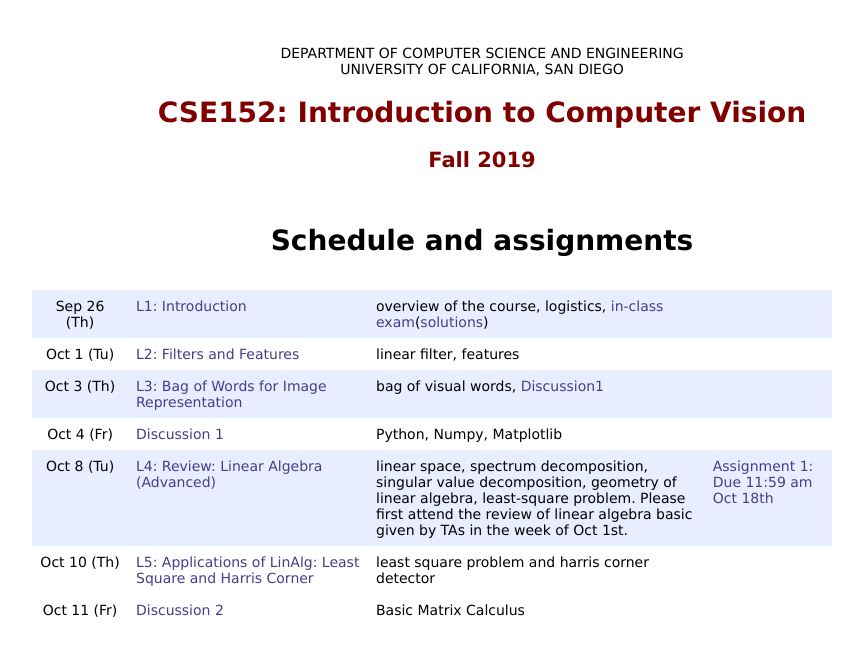
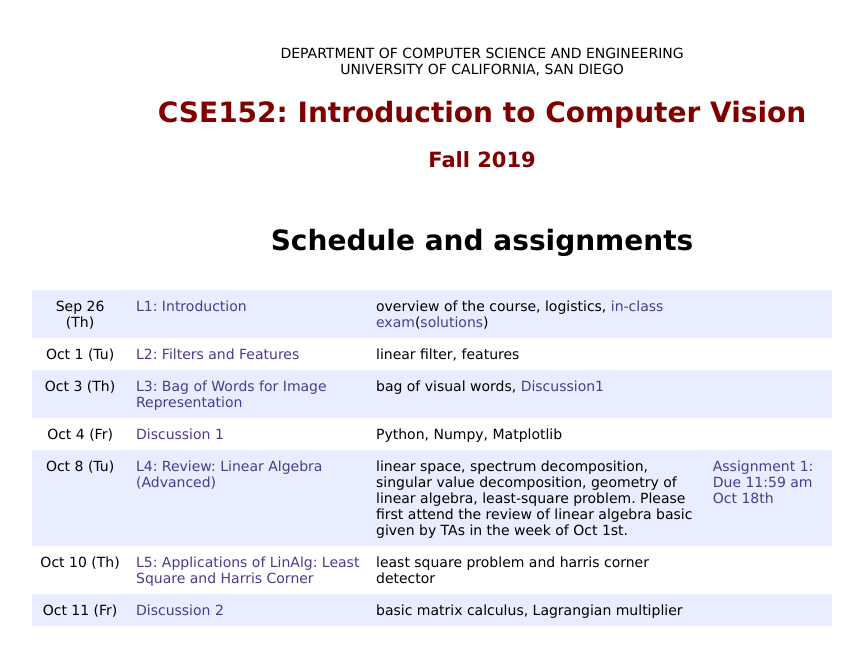
Before and after one commit to ucsd-cse-152/course_web, a plain HTML site: page schedule.html in a window 1280 px wide. Shown: the whole page, without its empty margins (158-1021 px from the left). Drawn offline with Linux system fonts and the light colour scheme.

Commit message:
discussion

```diff
--- a/schedule.html
+++ b/schedule.html
@@ -70,12 +70,12 @@
                             <TD vAlign="top">least square problem and harris corner detector</TD>
                             <TD vAlign="top"></TD>
                         </TR>
-                        <TR class="even">
+                        <TR class="odd">
                             <TD vAlign="top" width="12%">
                                 <DIV align="center">Oct 11 (Fr)</DIV>
                             </TD>
                             <TD vAlign="top" width="30%"><a href="./discussion/discussion2.pdf">Discussion 2</a></TD>
-                            <TD vAlign="top">Basic Matrix Calculus</a></TD>
+                            <TD vAlign="top">basic matrix calculus, Lagrangian multiplier</a></TD>
                             <TD vAlign="top"></TD>
                         </TR>
                     </TBODY>
```
